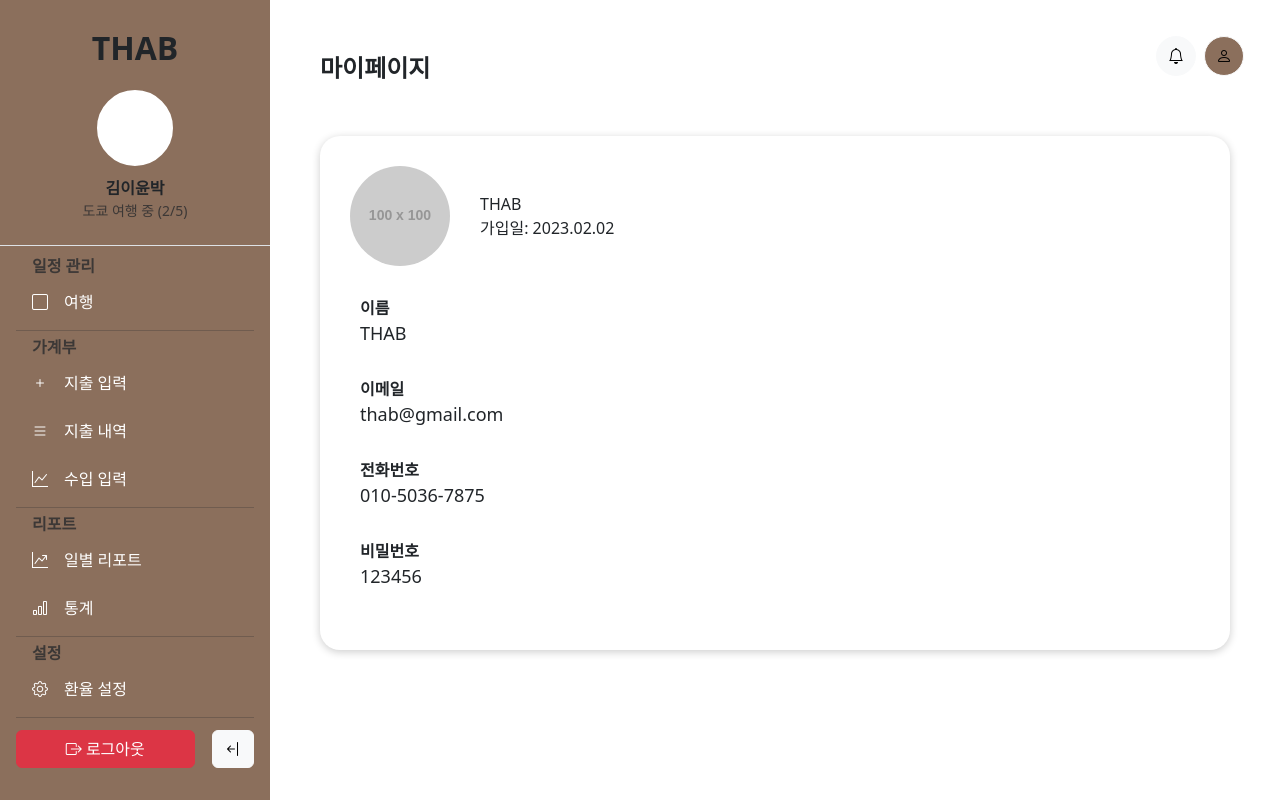
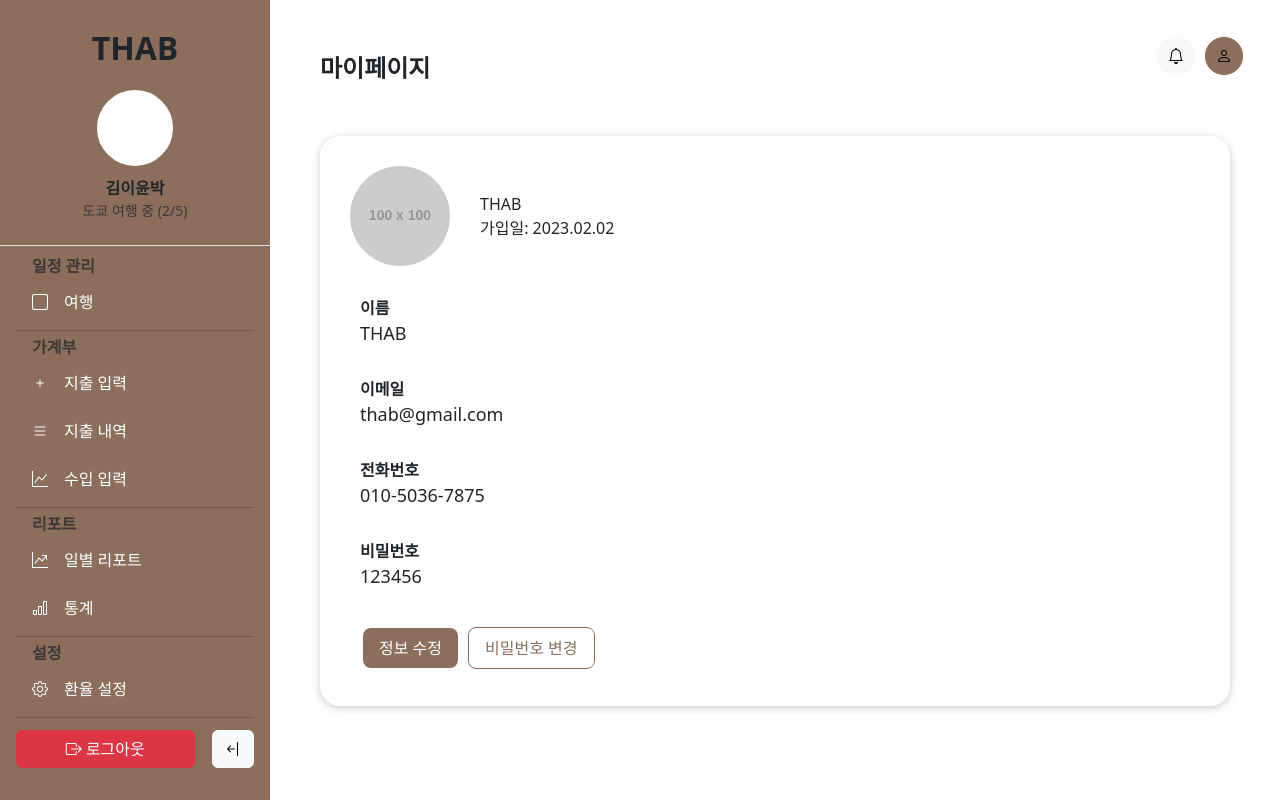
Before and after one commit to gimogibumo/thab, a Vue app: page /my_page in a window 1280 px wide. Built offline with nearby package versions, Linux system fonts and the light colour scheme.

Commit message:
Design: MyPageView UI

```diff
--- a/src/views/MyPageView.vue
+++ b/src/views/MyPageView.vue
@@ -28,6 +28,10 @@
       <div class="info fifth-info">
         <div class="info-title">비밀번호</div>
         <div class="info-content">123456</div>
+      </div>
+      <div class="btn">
+        <button class="btn-info-update">정보 수정</button>
+        <button class="btn-pwd-update">비밀번호 변경</button>
       </div>
     </div>
   </div>
@@ -81,4 +85,23 @@ img {
   font-size: 18px;
 }
 
+button {
+  flex: 1;
+  margin-right: 10px;
+  padding: 8px 16px;
+  border: none;
+  border-radius: 8px;
+  cursor: pointer;
+}
+
+.btn-pwd-update {
+  background: white;
+  color: #8B6F5C;
+  border: 1px #8B6F5C solid;
+}
+
+.btn-info-update {
+  background: #8B6F5C;
+  color: white;
+}
 </style>
```
